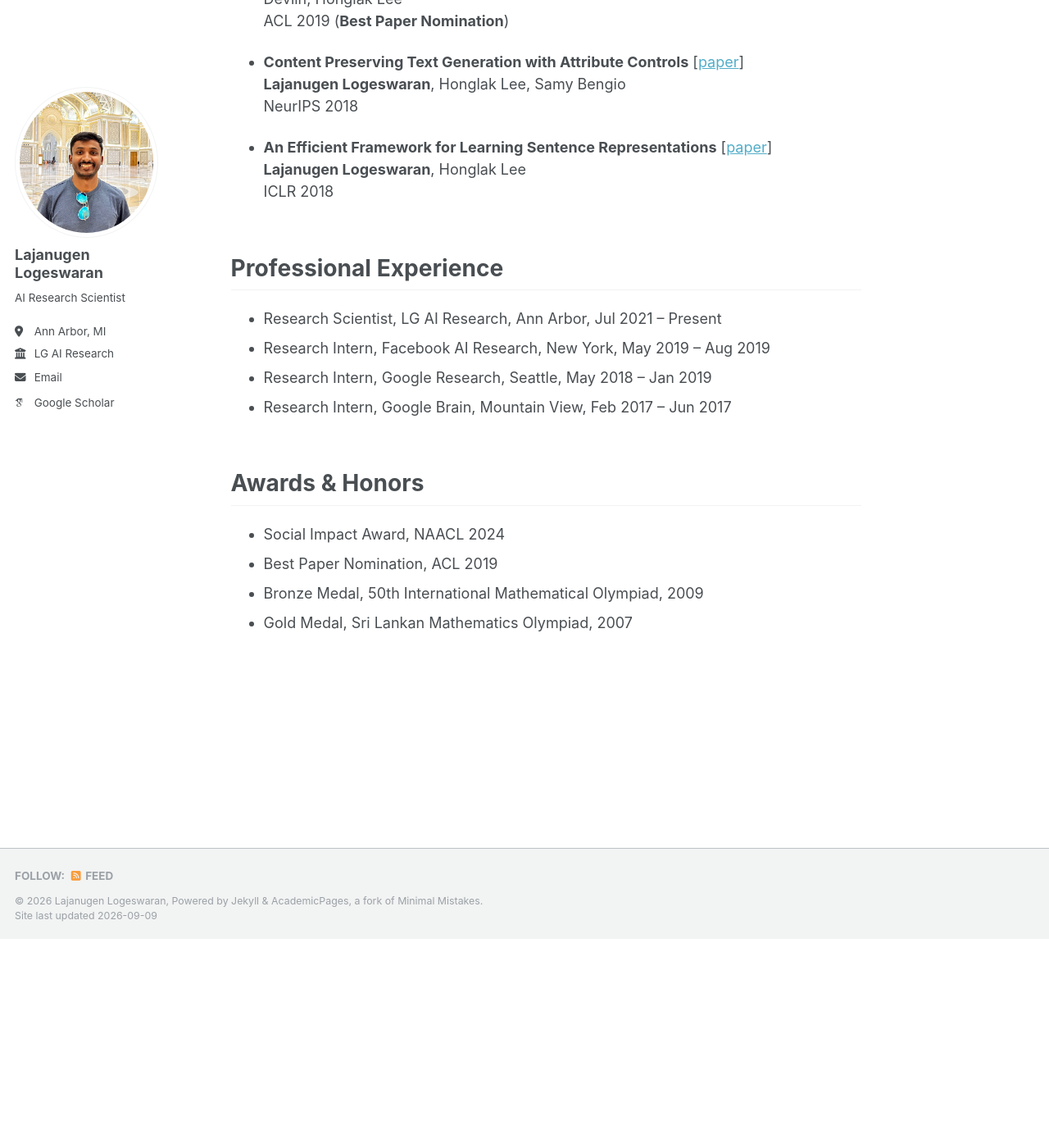
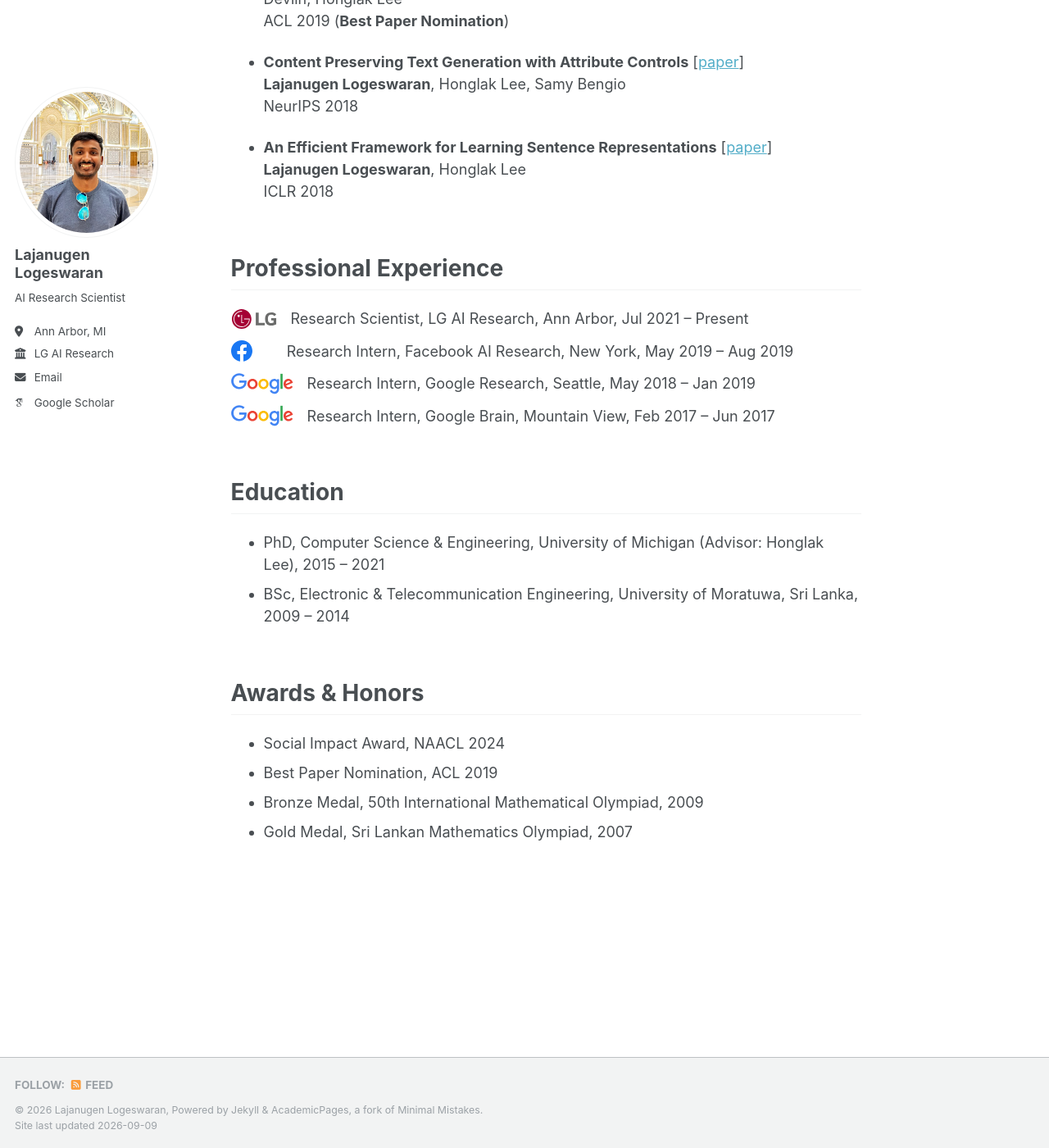
Before and after one commit to lajanugen/lajanugen.github.io, a Jekyll site: the page built from _pages/about.md, in a window 1280 px wide and 1400 px high, scrolled down 2350 px. Shown: the whole window at 82% size. Built offline with Jekyll 4.4.1, drawn with Linux system fonts in a browser that asks for light colours; some web fonts are replaced; before the commit the page ends 3495 px from its top, so only the background shows below that.

Commit message:
Add institution logos to experience, and an Education section
The experience list was plain text and the site had no Education section
at all, so the Michigan PhD and the Moratuwa degree appeared only as
prose inside the bio.

Add Public-domain wordmarks from Wikimedia Commons for LG, Facebook and
Google, laid out in a flex list so the logos align in a fixed column.
The Facebook 2019 mark is used rather than the current Meta logo, since
the role predates the rename.

Education is text-only for now: Commons has no usable University of
Michigan wordmark (only a seal, which is illegible at this size) and
nothing at all for Moratuwa.

Co-Authored-By: Claude Opus 5 <noreply@anthropic.com>
Claude-Session: https://claude.ai/code/session_01DHcYWvnM8a3i2AfgvmikJN

```diff
--- a/_pages/about.md
+++ b/_pages/about.md
@@ -82,10 +82,17 @@ For a complete list of publications, please see my Google Scholar profile.
 
 ### Professional Experience
 
-- Research Scientist, LG AI Research, Ann Arbor, Jul 2021 – Present
-- Research Intern, Facebook AI Research, New York, May 2019 – Aug 2019
-- Research Intern, Google Research, Seattle, May 2018 – Jan 2019
-- Research Intern, Google Brain, Mountain View, Feb 2017 – Jun 2017
+<ul class="cv-list">
+  <li><img class="cv-logo" src="/images/logos/lg.svg" alt="LG"><span>Research Scientist, LG AI Research, Ann Arbor, Jul 2021 – Present</span></li>
+  <li><img class="cv-logo" src="/images/logos/facebook.svg" alt="Facebook"><span>Research Intern, Facebook AI Research, New York, May 2019 – Aug 2019</span></li>
+  <li><img class="cv-logo" src="/images/logos/google.svg" alt="Google"><span>Research Intern, Google Research, Seattle, May 2018 – Jan 2019</span></li>
+  <li><img class="cv-logo" src="/images/logos/google.svg" alt="Google"><span>Research Intern, Google Brain, Mountain View, Feb 2017 – Jun 2017</span></li>
+</ul>
+
+### Education
+
+- PhD, Computer Science & Engineering, University of Michigan (Advisor: Honglak Lee), 2015 – 2021
+- BSc, Electronic & Telecommunication Engineering, University of Moratuwa, Sri Lanka, 2009 – 2014
 
 ### Awards & Honors
 
--- a/assets/css/main.scss
+++ b/assets/css/main.scss
@@ -56,3 +56,24 @@
     font-size: $type-size-4;
   }
 }
+
+/* Experience list with institution logos. */
+.cv-list {
+  margin-left: 0;
+  padding-left: 0;
+  list-style: none;
+
+  li {
+    display: flex;
+    align-items: center;
+    gap: 0.9em;
+    margin-bottom: 0.7em;
+  }
+
+  .cv-logo {
+    flex: 0 0 52px;
+    height: 26px;
+    object-fit: contain;
+    object-position: left center;
+  }
+}
```
Also changed, not shown: images/logos/facebook.svg (added), images/logos/google.svg (added), images/logos/lg.svg (added).
